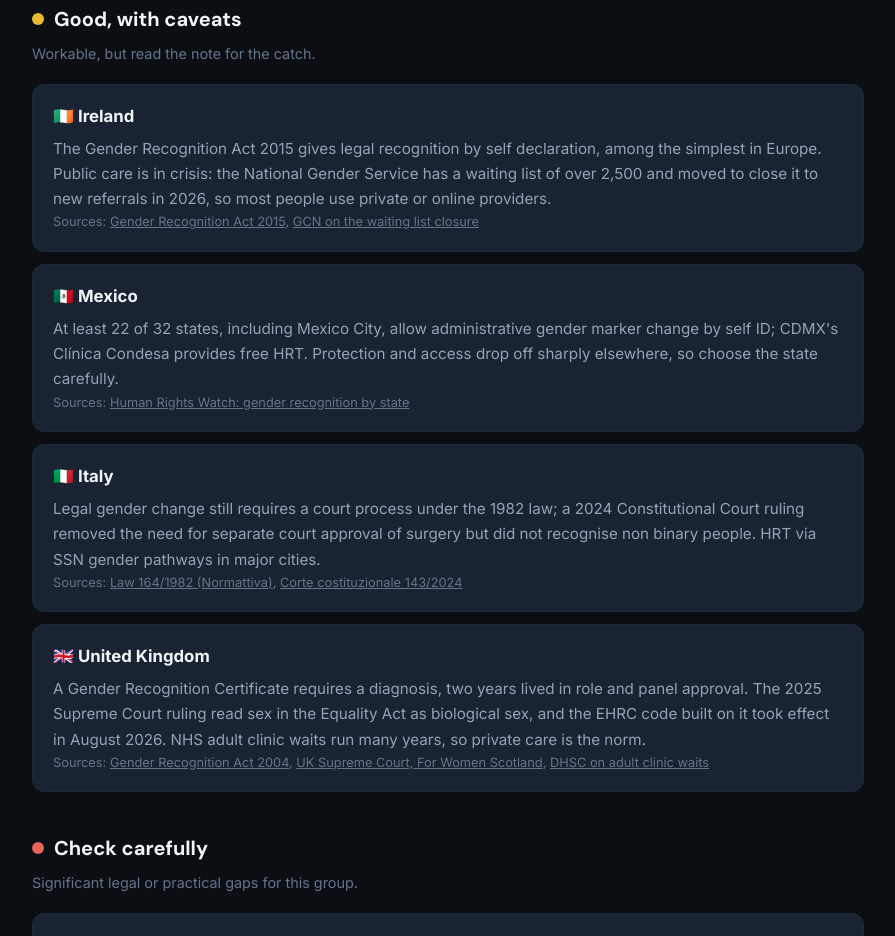
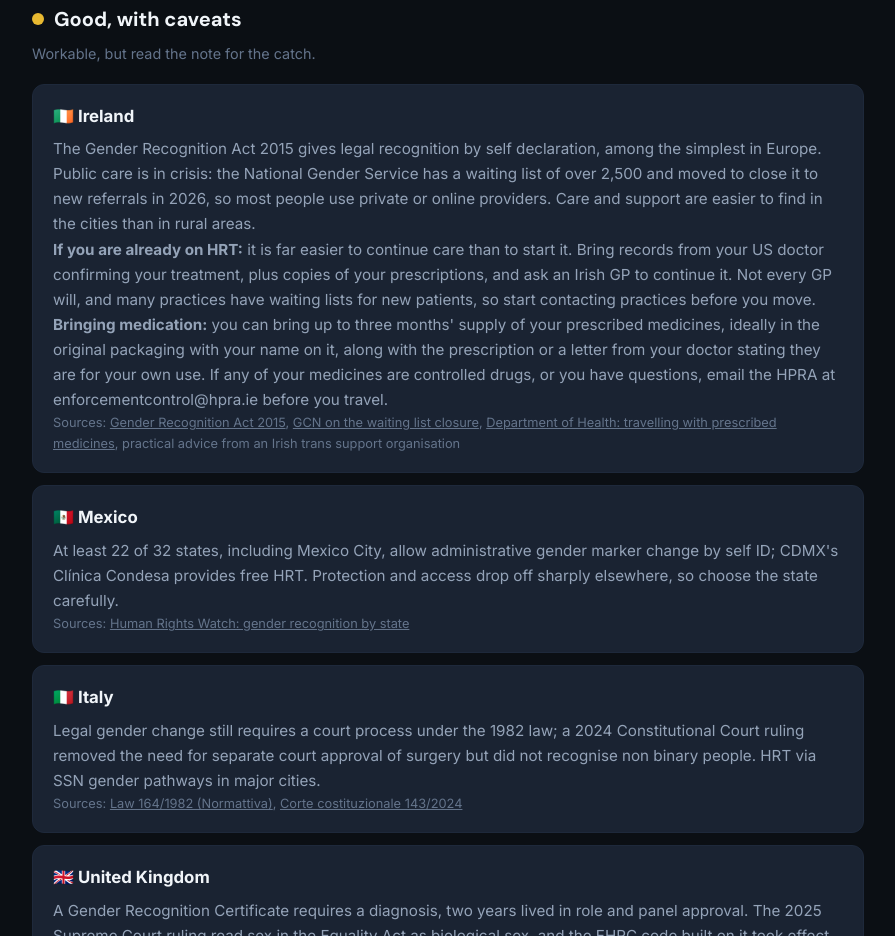
Before and after one commit to monroju/ReloApp, a plain HTML site: page marketing/landing-page/safe-harbor/trans.html in a window 1280 px wide. Shown: the part 1685-2621 px from the top of the page, without its empty margins (192-1087 px from the left). Drawn offline with Linux system fonts and the light colour scheme.

Commit message:
Safe Harbor trans: Ireland HRT and medication guidance (#21) [skip ci]
Co-Authored-By: Claude Opus 5.5 <noreply@anthropic.com>

```diff
--- a/marketing/landing-page/safe-harbor/trans.html
+++ b/marketing/landing-page/safe-harbor/trans.html
@@ -138,8 +138,10 @@ border:none;border-radius:10px;padding:0 18px}#copy-embed:hover{background:var(-
 <p class="sub">Workable, but read the note for the catch.</p>
 <div class="card">
 <h3>🇮🇪 Ireland</h3>
-<p>The Gender Recognition Act 2015 gives legal recognition by self declaration, among the simplest in Europe. Public care is in crisis: the National Gender Service has a waiting list of over 2,500 and moved to close it to new referrals in 2026, so most people use private or online providers.</p>
-<p class="src">Sources: <a href="https://www.irishstatutebook.ie/eli/2015/act/25/enacted/en/html" target="_blank" rel="noopener">Gender Recognition Act 2015</a>, <a href="https://gcn.ie/trans-community-national-gender-service-waiting-list-ireland/" target="_blank" rel="noopener">GCN on the waiting list closure</a></p>
+<p>The Gender Recognition Act 2015 gives legal recognition by self declaration, among the simplest in Europe. Public care is in crisis: the National Gender Service has a waiting list of over 2,500 and moved to close it to new referrals in 2026, so most people use private or online providers. Care and support are easier to find in the cities than in rural areas.</p>
+<p><strong>If you are already on HRT:</strong> it is far easier to continue care than to start it. Bring records from your US doctor confirming your treatment, plus copies of your prescriptions, and ask an Irish GP to continue it. Not every GP will, and many practices have waiting lists for new patients, so start contacting practices before you move.</p>
+<p><strong>Bringing medication:</strong> you can bring up to three months' supply of your prescribed medicines, ideally in the original packaging with your name on it, along with the prescription or a letter from your doctor stating they are for your own use. If any of your medicines are controlled drugs, or you have questions, email the HPRA at enforcementcontrol@hpra.ie before you travel.</p>
+<p class="src">Sources: <a href="https://www.irishstatutebook.ie/eli/2015/act/25/enacted/en/html" target="_blank" rel="noopener">Gender Recognition Act 2015</a>, <a href="https://gcn.ie/trans-community-national-gender-service-waiting-list-ireland/" target="_blank" rel="noopener">GCN on the waiting list closure</a>, <a href="https://www.gov.ie/en/department-of-health/services/travelling-into-ireland-from-schengen-countries-with-prescribed-narcotics-andor-psychotropic-substances" target="_blank" rel="noopener">Department of Health: travelling with prescribed medicines</a>, practical advice from an Irish trans support organisation</p>
 </div>
 <div class="card">
 <h3>🇲🇽 Mexico</h3>
```
